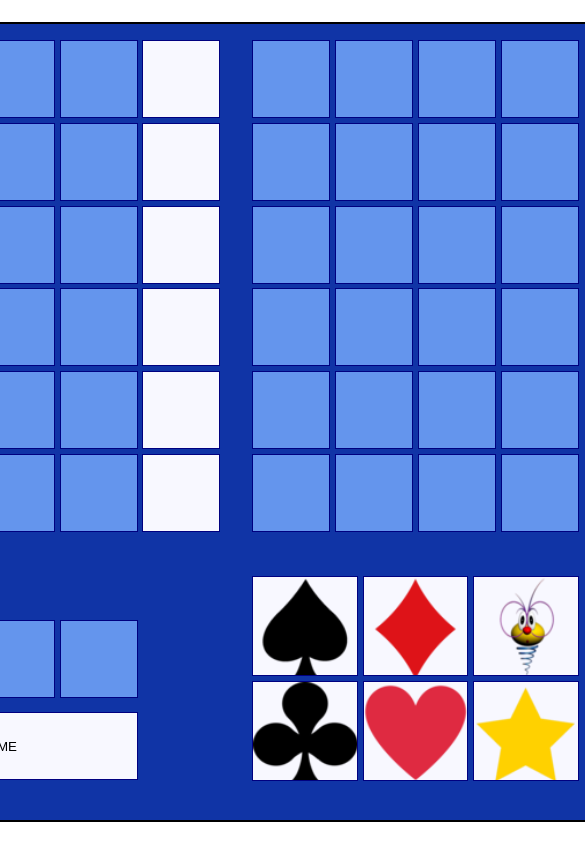
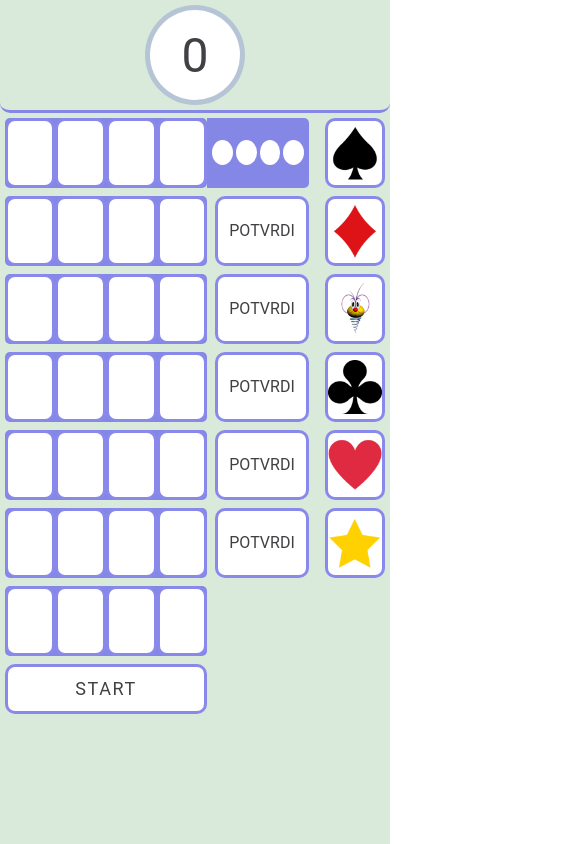
Before and after one commit to Boce03/Skocko, a website built with webpack: page dist/index.html in a window 390 px wide. Shown: the whole page, 585 px wide, since content can reach past the window. Built offline with nearby package versions, Linux system fonts and the light colour scheme.

Commit message:
added new responsive layout

```diff
--- a/dist/css/style.css
+++ b/dist/css/style.css
@@ -1,143 +1,314 @@
 :root {
-    --space: .3rem;
-    --size: 78px;
-    --btn-color: ghostwhite;
-    --btn-border-color: navy;
+    --fld-width: 60px;
+    --fld-maxheight: 70px;
+    --ans-widht: 35px;
+    --border-radius: 10px;
+    --circle-radius: 100px;
+
+    --color-100: white;
+    --color-200: rgba(200, 224, 200, 0.667);
+    --color-300: rgb(181, 197, 214);
+    --color-500: rgba(124, 124, 233, 0.898);
 }
 
-body {
-    padding: 0;
-    margin: 0;
-    height: 100vh;
-
+.flex-center {
     display: flex;
     justify-content: center;
     align-items: center;
 }
 
+.transparent {
+    background-color: transparent !important;
+}
+
+.hidden {
+    visibility: hidden;
+}
+
+.none {
+    display: none !important;
+}
+
+*,
+*::before,
+*::after {
+    padding: 0;
+    margin: 0;
+    box-sizing: border-box;
+}
+
+@media (min-width: 768px) {
+    body {
+        height: 100svh;
+        display: flex;
+        justify-content: center;
+        align-items: center;
+    }
+}
+
 .main-container {
-    width: 800px;
-    height: 780px;
-    background-color: #1034a6;
-    border: 2px solid black;
+    border: 3px solid var(--color-500);
+    background-color: var(--color-200);
+    border-radius: var(--border-radius);
+}
 
-    display: grid;
-    grid-template-columns: 6fr 1fr 6fr;
-    padding: 1rem 1rem 0 1rem;
+@media (max-width: 768px) {
+    :root {
+        --ans-widht: 25px;
+        --fld-width: 60px;
+        --fld-maxheight: 70px;
+    }
+
+    .main-container {
+        height: 100svh;
+        width: 100%;
+        border-radius: 0;
+        border: 0;
+
+        display: flex;
+        flex-flow: column;
+    }
+}
+
+/*timer section*/
+.timer-container {
+    width: 100%;
+    min-height: 80px;
+    padding: 5px;
+    border-bottom: 3px solid var(--color-500);
+    border-radius: var(--border-radius);
+}
+
+
+.circle {
+    width: var(--circle-radius);
+    height: var(--circle-radius);
+    min-height: 60px;
+    border-radius: 50%;
+    background-color: rgb(181, 197, 214);
+    overflow: hidden;
+    position: relative;
+}
+
+.semi-circle {
+    display: none;
+    position: absolute;
+    z-index: 1;
+    top: 0;
+    left: 0;
+    width: 50%;
+    height: 100%;
+    min-height: 60px;
+    transform-origin: right center;
+}
+
+.semi-circle[data-type="progress"]{
+    z-index: 2;
+    background-color: rgba(124, 124, 233, 0.898);
+}
+
+.semi-circle[data-type="blocking"]{
+    display: none;
+    z-index: 3;
+    background-color: rgb(181, 197, 214);
+}
+
+.helper {
+    display: none;
+    position: absolute;
+    z-index: 4;
+    top: 0;
+    right: 0;
+    width: 50%;
+    height: 100%;
+    min-height: 60px;
+    background-color: rgba(124, 124, 233, 0.898);
+}
+
+.timer-circle {
+    position: absolute;
+    width: 90px;
+    height: 90px;
+    min-height: 50px;
+    background-color: white;
+    border-radius: 50%;
+    z-index: 5;
+}
+
+.timer {
+    font-family: 'Roboto', sans-serif;
+    font-size: 48px;
+    color: #414145;
+}
+
+.animated {
+    animation: 1s 10 forwards changebg;
+}
+
+@keyframes changebg {
+    from {
+        background-color: rgba(237, 237, 13, 0.809);
+    }
+
+    to {
+        background-color: white;
+    }
+}
+
+/*game section*/
+.game-container {
+    display: flex;
+    flex-flow: column;
+    min-height: 100px;
+    gap: .5rem;
+    padding: .3rem;
+}
+
+.flex-row{
+    display: flex;
+    height: var(--fld-maxheight);
+    min-height: 50px;
+}
+
+.flex-row[data-type="grid"] {
     gap: 1rem;
 }
 
-.left-container {
-    display: grid;
-    grid-template-rows: repeat(9, var(--size));
-    gap: var(--space);
-
+.flex-row > .flex-row:first-of-type {
+    background-color: var(--color-500);
+    border-radius: 5px;
+    min-width: 100px;
 }
 
-.field {
-    background-color: cornflowerblue;
-    border: 1px solid navy;
+.flex-row[data-type="answer"] {
+    gap: 1rem;
 }
 
-.fld-hover:hover {
-    opacity: 0.8;
+.rez-row {
+    padding-inline: 5px;
+    align-content: space-evenly;
+    border-top-right-radius: 5px;
+    border-bottom-right-radius: 5px;
+    max-width: calc(4*var(--fld-width));
+    background-color: var(--color-500);
+    gap: 3px;
+    min-width: 100px;
+    min-height: 50px;
 }
 
-.left-row {
-    display: grid;
-    grid-template-columns: repeat(5, var(--size));
-    gap: var(--space);
+.rez {
+    background-color: var(--color-100);
+    width: var(--ans-widht);
+    height: var(--ans-widht);
+    border-radius: 50%;
 }
 
-.right-container {
-    display: grid;
-    gap: var(--space);
+.fld {
+    width: var(--fld-width);
+    background-color: var(--color-100);
+    border: 3px solid var(--color-500);
+    border-radius: var(--border-radius);
 }
 
-.right-above-container {
-    display: grid;
-    grid-template-rows: repeat(6, var(--size));
-    gap: var(--space);
+
+/*buttons*/
+
+.btn {
+    background-color: var(--color-100);
+    border: 3px solid var(--color-500);
+    border-radius: var(--border-radius);
+
+    color: #414145;
+    font-family: 'Roboto', sans-serif;
+    text-transform: uppercase;
+    font-size: 18px;
+    vertical-align: middle;
 }
 
-.right-bottom-container {
-    display: grid;
-    grid-template-rows: repeat(2, 100px);
-    grid-template-columns: repeat(3, 1fr);
-    gap: var(--space);
+.btn:active {
+    transform: scale(0.7) !important;
+    transition: 200ms transform ease-in !important;
 }
 
-.right-row {
-    display: grid;
-    grid-template-columns: repeat(4, var(--size));
-    gap: var(--space);
+.rez-btn {
+    width: 150px;
+    min-width: 92px;
+    min-height: 50px;
+    margin-left: .5rem;
 }
 
-div#answer {
-    grid-row: 8/9;
+@media (max-width: 768px) {
+    .rez-btn {
+        width: 110px;
+    }
 }
 
-div#start {
-    grid-row: 9/10;
-    margin-top: 10px;
+@media (max-width: 424px) {
+    .rez-btn {
+        font-size: 16px;
+    }
 }
 
-#start-btn {
-    grid-column: 1/5;
+
+.btn-symbol {
+    width: var(--fld-maxheight);
+    height: var(--fld-maxheight);
 }
 
-.center-container {
-    display: grid;
-    grid-template-rows: repeat(9, var(--size));
-    gap: var(--space);
+@media (min-width: 768px) {
+    .btn-symbol:hover {
+        transform: translateX(-5px);
+        transition: 200ms transform ease-in;
+    }
 }
 
-.timer {
-    grid-row: 1/7;
-    background-color: ghostwhite;
+.btn-start {
+    height: 50px;
+    min-height: 30px;
+    min-width: 100px;
+    width: calc(4*var(--fld-width));
+    letter-spacing: 0.1rem;
 }
 
-.timer-inner {
-    background-color: greenyellow;
+@media (min-width: 768px) {
+    .btn-start:hover {
+        background-color: var(--color-500);
+        color: var(--color-100);
+        transform: translateY(-5px);
+        transition: 200ms ease-in;
+    }
 }
 
-.btn {
-    background-color: var(--btn-color);
-    border: 1px solid var(--btn-border-color);
-    text-transform: uppercase;
-}
 
-.btn:hover {
-    /*background-color: rgb(236, 230, 241);*/
-    opacity: 0.9;
+
+/*symbols*/
+
+.symbol {
+    background-size: contain;
+    background-position: center;
+    background-repeat: no-repeat;
 }
 
 #pik {
     background-image: url('../../images/Pik.png');
-    background-size: cover;
 }
 
 #karo {
     background-image: url('../../images/Karo.png');
-    background-size: cover;
 }
 
 #herc {
     background-image: url('../../images/Herc.png');
-    background-size: cover;
+}
+
+#zvezda {
+    background-image: url('../../images/Zvezda.png');
+}
+
+#tref {
+    background-image: url('../../images/Tref.png');
 }
 
 #skocko {
     background-image: url('../../images/Skocko.png');
-    background-size: cover;
 }
-
-#zvezda {
-    background-image: url('../../images/Zvezda.png');
-    background-size: cover;
-}
-
-#tref {
-    background-image: url('../../images/Tref.png');
-    background-size: cover;
-}
--- a/dist/index.html
+++ b/dist/index.html
@@ -4,133 +4,159 @@
     <meta charset="UTF-8">
     <meta name="viewport" content="width=device-width, initial-scale=1.0">
     <title>Skocko</title>
-    <link rel="stylesheet" type="text/css" href="css/style.css">
+    <link rel="stylesheet" href="/dist/css/style.css">
 </head>
 <body>
     <div class="main-container">
-        <div class="left-container">
-            <div class="left-row" id="fld-0">
-                <div class="field fld-hover" id="0"></div>
-                <div class="field fld-hover" id="1"></div>
-                <div class="field fld-hover" id="2"></div>
-                <div class="field fld-hover" id="3"></div>
-                <button class="btn"></button>
-            </div>
-
-            <div class="left-row" id="fld-1">
-                <div class="field fld-hover" id="4"></div>
-                <div class="field fld-hover" id="5"></div>
-                <div class="field fld-hover" id="6"></div>
-                <div class="field fld-hover" id="7"></div>
-                <button class="btn"></button>
-            </div>
-
-            <div class="left-row" id="fld-2">
-                <div class="field fld-hover" id="8"></div>
-                <div class="field fld-hover" id="9"></div>
-                <div class="field fld-hover" id="10"></div>
-                <div class="field fld-hover" id="11"></div>
-                <button class="btn"></button>
-            </div>
-
-            <div class="left-row" id="fld-3">
-                <div class="field fld-hover" id="12"></div>
-                <div class="field fld-hover" id="13"></div>
-                <div class="field fld-hover" id="14"></div>
-                <div class="field fld-hover" id="15"></div>
-                <button class="btn"></button>
-            </div>
-
-            <div class="left-row" id="fld-4">
-                <div class="field fld-hover" id="16"></div>
-                <div class="field fld-hover" id="17"></div>
-                <div class="field fld-hover" id="18"></div>
-                <div class="field fld-hover" id="19"></div>
-                <button class="btn"></button>
-            </div>
-
-            <div class="left-row" id="fld-5">
-                <div class="field fld-hover" id="20"></div>
-                <div class="field fld-hover" id="21"></div>
-                <div class="field fld-hover" id="22"></div>
-                <div class="field fld-hover" id="23"></div>
-                <button class="btn"></button>
-            </div>
-
-            <div class="left-row" id="answer">
-                <div class="field" id="answer-0"></div>
-                <div class="field" id="answer-1"></div>
-                <div class="field" id="answer-2"></div>
-                <div class="field" id="answer-3"></div>
-            </div>
-
-            <div class="left-row" id="start">
-                <button class="btn" id="start-btn">Start game</button>
+        <div class="timer-container flex-center">
+            <div class="circle flex-center">
+                <div class="semi-circle" data-type="progress"></div>
+                <div class="semi-circle" data-type="blocking"></div>
+                <div class="helper"></div>
+                <div class="timer-circle flex-center">
+                    <span class="timer">0</span>
+                </div>
             </div>
         </div>
-
-        <div class="center-container">
-            <div class="timer">
-                <div class="timer-inner"></div>
+        <div class="game-container">
+            <div class="flex-row" data-type="grid">
+                <div class="flex-row transparent">
+                    <div class="flex-row fld-row">
+                        <div class="fld"></div>
+                        <div class="fld"></div>
+                        <div class="fld"></div>
+                        <div class="fld"></div>
+                    </div>
+                    <button class="btn rez-btn none">Potvrdi</button>
+                    <div class="flex-center rez-row">
+                        <div class="rez"></div>
+                        <div class="rez"></div>
+                        <div class="rez"></div>
+                        <div class="rez"></div>
+                    </div>
+                </div>
+                <button class="btn btn-symbol symbol" id="pik"></button>
             </div>
-        </div>
-
-        <div class="right-container">
-            <div class="right-above-container">
-                <div class="right-row" id="rez-0">
-                    <div class="field"></div>
-                    <div class="field"></div>
-                    <div class="field"></div>
-                    <div class="field"></div>
+            <div class="flex-row" data-type="grid">
+                <div class="flex-row transparent">
+                    <div class="flex-row fld-row">
+                        <div class="fld"></div>
+                        <div class="fld"></div>
+                        <div class="fld"></div>
+                        <div class="fld"></div>
+                    </div>
+                    <button class="btn rez-btn">Potvrdi</button>
+                    <div class="flex-center rez-row none">
+                        <div class="rez"></div>
+                        <div class="rez"></div>
+                        <div class="rez"></div>
+                        <div class="rez"></div>
+                    </div>
                 </div>
-
-                <div class="right-row" id="rez-1">
-                    <div class="field"></div>
-                    <div class="field"></div>
-                    <div class="field"></div>
-                    <div class="field"></div>
+                <button class="btn btn-symbol symbol" id="karo"></button>
+            </div>
+            <div class="flex-row" data-type="grid">
+                <div class="flex-row transparent">
+                    <div class="flex-row fld-row">
+                        <div class="fld"></div>
+                        <div class="fld"></div>
+                        <div class="fld"></div>
+                        <div class="fld"></div>
+                    </div>
+                    <button class="btn rez-btn">Potvrdi</button>
+                    <div class="flex-center rez-row none">
+                        <div class="rez"></div>
+                        <div class="rez"></div>
+                        <div class="rez"></div>
+                        <div class="rez"></div>
+                    </div>
                 </div>
-
-                <div class="right-row" id="rez-2">
-                    <div class="field"></div>
-                    <div class="field"></div>
-                    <div class="field"></div>
-                    <div class="field"></div>
+                <button class="btn btn-symbol symbol" id="skocko"></button>
+            </div>
+            <div class="flex-row" data-type="grid">
+                <div class="flex-row transparent">
+                    <div class="flex-row fld-row">
+                        <div class="fld"></div>
+                        <div class="fld"></div>
+                        <div class="fld"></div>
+                        <div class="fld"></div>
+                    </div>
+                    <button class="btn rez-btn">Potvrdi</button>
+                    <div class="flex-center rez-row none">
+                        <div class="rez"></div>
+                        <div class="rez"></div>
+                        <div class="rez"></div>
+                        <div class="rez"></div>
+                    </div>
                 </div>
-
-                <div class="right-row" id="rez-3">
-                    <div class="field"></div>
-                    <div class="field"></div>
-                    <div class="field"></div>
-                    <div class="field"></div>
+                <button class="btn btn-symbol symbol" id="tref"></button>
+            </div>
+            <div class="flex-row" data-type="grid">
+                <div class="flex-row transparent">
+                    <div class="flex-row fld-row">
+                        <div class="fld"></div>
+                        <div class="fld"></div>
+                        <div class="fld"></div>
+                        <div class="fld"></div>
+                    </div>
+                    <button class="btn rez-btn">Potvrdi</button>
+                    <div class="flex-center rez-row none">
+                        <div class="rez"></div>
+                        <div class="rez"></div>
+                        <div class="rez"></div>
+                        <div class="rez"></div>
+                    </div>
                 </div>
-
-                <div class="right-row" id="rez-4">
-                    <div class="field"></div>
-                    <div class="field"></div>
-                    <div class="field"></div>
-                    <div class="field"></div>
+                <button class="btn btn-symbol symbol" id="herc"></button>
+            </div>
+            <div class="flex-row" data-type="grid">
+                <div class="flex-row transparent">
+                    <div class="flex-row fld-row">
+                        <div class="fld"></div>
+                        <div class="fld"></div>
+                        <div class="fld"></div>
+                        <div class="fld"></div>
+                    </div>
+                    <button class="btn rez-btn">Potvrdi</button>
+                    <div class="flex-center rez-row none">
+                        <div class="rez"></div>
+                        <div class="rez"></div>
+                        <div class="rez"></div>
+                        <div class="rez"></div>
+                    </div>
                 </div>
-
-                <div class="right-row" id="rez-5">
-                    <div class="field"></div>
-                    <div class="field"></div>
-                    <div class="field"></div>
-                    <div class="field"></div>
+                <button class="btn btn-symbol symbol" id="zvezda"></button>
+            </div>
+            <div class="flex-row" data-type="answer">
+                <div class="flex-row transparent">
+                    <div class="flex-row fld-row">
+                        <div class="fld"></div>
+                        <div class="fld"></div>
+                        <div class="fld"></div>
+                        <div class="fld"></div>
+                    </div>
+                    <div class="flex-center rez-row hidden">
+                        <div class="rez"></div>
+                        <div class="rez"></div>
+                        <div class="rez"></div>
+                        <div class="rez"></div>
+                    </div>
                 </div>
+                <button class="btn btn-symbol hidden"></button>
             </div>
-
-            <div class="right-bottom-container">
-                <button class="btn" id="pik"></button>
-                <button class="btn" id="karo"></button>
-                <button class="btn" id="skocko"></button>
-                <button class="btn" id="tref"></button>
-                <button class="btn" id="herc"></button>
-                <button class="btn" id="zvezda"></button>
+            <div class="flex-row" data-type="grid">
+                <div class="flex-row transparent">
+                    <button class="btn btn-start">Start</button>
+                    <div class="flex-center rez-row hidden">
+                        <div class="rez"></div>
+                        <div class="rez"></div>
+                        <div class="rez"></div>
+                        <div class="rez"></div>
+                    </div>
+                </div>
+                <button class="btn btn-symbol hidden"></button>
             </div>
         </div>
     </div>
-
-    <script src="bundle.js"></script>
 </body>
 </html>
```
Also changed, not shown: 1 other file.
